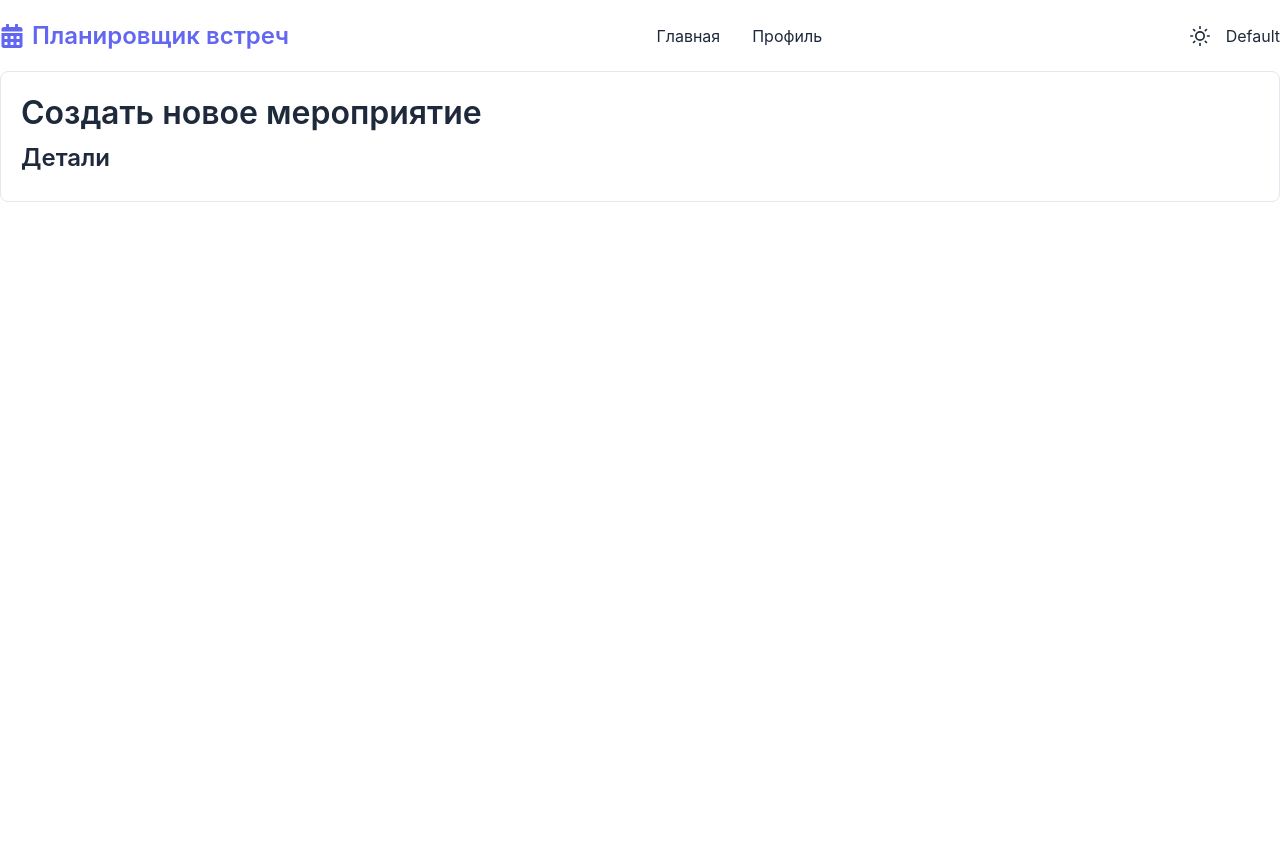
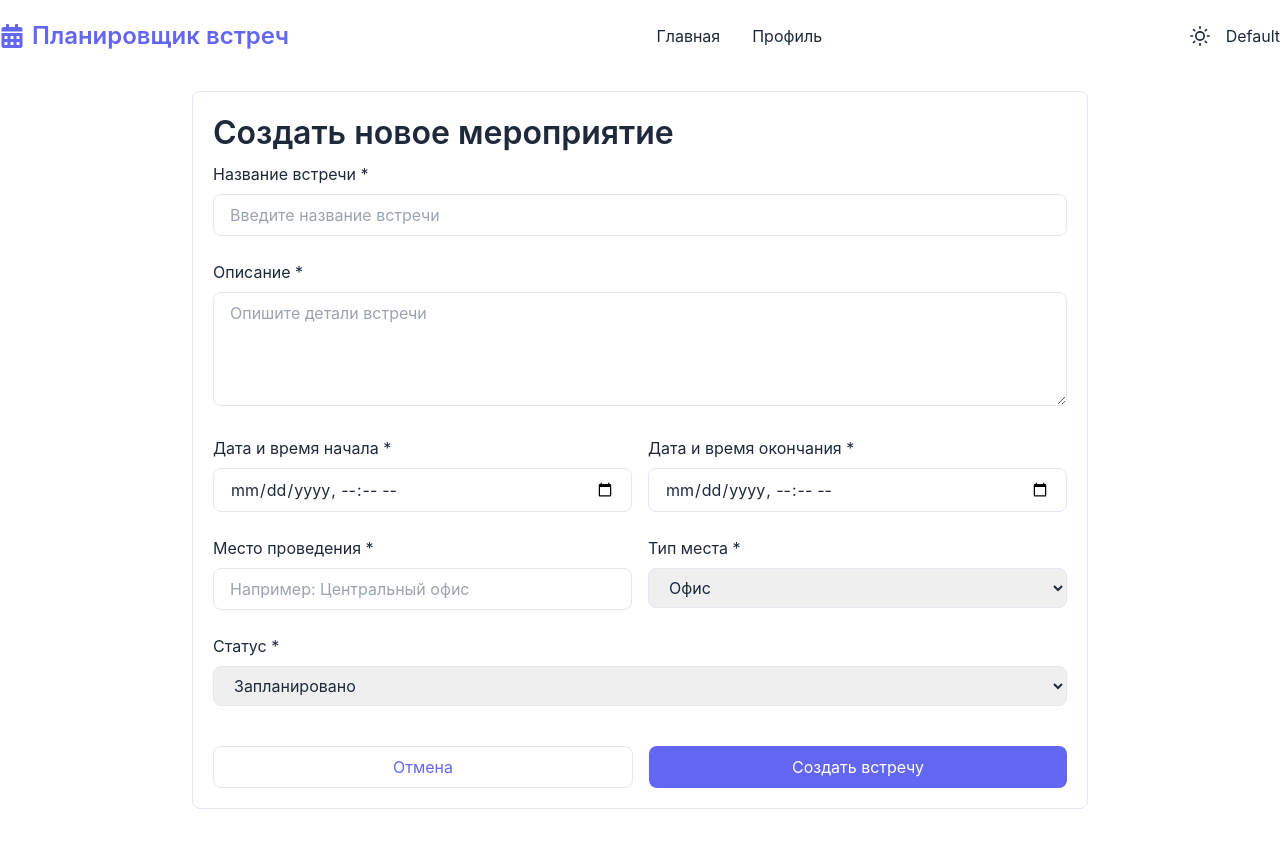
Before and after one commit to AlexeyKomarov99/MeetingPlanner, a Next.js app in the folder frontend/: page /meetings/create in a window 1280 px wide. Shown: the top 848 px of the page. Built offline with nearby package versions, Linux system fonts and the light colour scheme; no server answers.

Commit message:
Написание функционала по  созданию новой задачи на фронтенде

```diff
--- a/frontend/app/meetings/create/page.js
+++ b/frontend/app/meetings/create/page.js
@@ -1,16 +1,158 @@
+'use client'
 import React from 'react'
+import { useForm } from 'react-hook-form'
+import { zodResolver } from '@hookform/resolvers/zod'
+import { meetingSchema } from '../../../lib/validation'
+import useStore from '../../../lib/store'
+import { useRouter } from 'next/navigation'
+import {meetingsAPI} from '../../../lib/api'
 
 const page = () => {
-  return (
-    <div className='w-full max-w-7xl mx-auto border border-[var(--border-light)] rounded-lg p-5'>
+    const { register, handleSubmit, formState: { errors } } = useForm({
+      resolver: zodResolver(meetingSchema),
+      defaultValues: {
+        status: 'planned',
+        location_type: 'office'
+      }
+    })
+    const router = useRouter()
+    const {addMeetings} = useStore()
 
-      <h2 className='text-[var(--text-primary)] mb-2'>Создать новое мероприятие</h2>
-      <h4 className='text-[var(--text-primary)] mb-2'>Детали</h4>
+    const onSubmit = async (data) => {
+      try {
+        const meetingData = {
+          ...data,
+          start_time: new Date(data.start_time).toISOString(),
+          end_time: new Date(data.end_time).toISOString()
+        }
 
+        const response = await meetingsAPI.createMeeting(meetingData)
+        addMeetings(response.data)
+        router.push(`/meetings/${response.data.meeting_id}`)
+      } catch (error) {
+        console.error('Ошибка создания встречи:', error)
+      }
+    }
 
+    return (
+      <div className='w-full max-w-4xl mx-auto border border-[var(--border-light)] rounded-lg p-5 mt-5'>
 
-    </div>
-  )
+        <h2 className='text-[var(--text-primary)] mb-2'>Создать новое мероприятие</h2>
+
+         <form onSubmit={handleSubmit(onSubmit)} className='space-y-6'>
+          {/* Название */}
+          <div>
+            <label className='block text-[var(--text-primary)] mb-2'>Название встречи *</label>
+            <input
+              {...register('title')}
+              placeholder='Введите название встречи'
+              className='w-full px-4 py-2 border border-[var(--border-light)] rounded-lg focus:border-[var(--text-accent)] focus:outline-none'
+            />
+            {errors.title && <span className='text-sm text-red-500'>{errors.title.message}</span>}
+          </div>
+
+          {/* Описание */}
+          <div>
+            <label className='block text-[var(--text-primary)] mb-2'>Описание *</label>
+            <textarea
+              {...register('description')}
+              rows="4"
+              placeholder='Опишите детали встречи'
+              className='w-full px-4 py-2 border border-[var(--border-light)] rounded-lg focus:border-[var(--text-accent)] focus:outline-none'
+            />
+            {errors.description && <span className='text-sm text-red-500'>{errors.description.message}</span>}
+          </div>
+
+          <div className='grid grid-cols-2 gap-4'>
+            {/* Дата начала */}
+            <div>
+              <label className='block text-[var(--text-primary)] mb-2'>Дата и время начала *</label>
+              <input
+                type="datetime-local"
+                {...register('start_time')}
+                className='w-full px-4 py-2 border border-[var(--border-light)] rounded-lg focus:border-[var(--text-accent)] focus:outline-none'
+              />
+              {errors.start_time && <span className='text-sm text-red-500'>{errors.start_time.message}</span>}
+            </div>
+
+            {/* Дата окончания */}
+            <div>
+              <label className='block text-[var(--text-primary)] mb-2'>Дата и время окончания *</label>
+              <input
+                type="datetime-local"
+                {...register('end_time')}
+                className='w-full px-4 py-2 border border-[var(--border-light)] rounded-lg focus:border-[var(--text-accent)] focus:outline-none'
+              />
+              {errors.end_time && <span className='text-sm text-red-500'>{errors.end_time.message}</span>}
+            </div>
+          </div>
+
+          <div className='grid grid-cols-2 gap-4'>
+            {/* Локация */}
+            <div>
+              <label className='block text-[var(--text-primary)] mb-2'>Место проведения *</label>
+              <input
+                {...register('location')}
+                placeholder='Например: Центральный офис'
+                className='w-full px-4 py-2 border border-[var(--border-light)] rounded-lg focus:border-[var(--text-accent)] focus:outline-none'
+              />
+              {errors.location && <span className='text-sm text-red-500'>{errors.location.message}</span>}
+            </div>
+
+            {/* Тип локации */}
+            <div>
+              <label className='block text-[var(--text-primary)] mb-2'>Тип места *</label>
+              <select
+                {...register('location_type')}
+                className='w-full px-4 py-2 border border-[var(--border-light)] rounded-lg focus:border-[var(--text-accent)] focus:outline-none'
+              >
+                <option value="office">Офис</option>
+                <option value="cafe">Кафе</option>
+                <option value="park">Парк</option>
+                <option value="gym">Спортзал</option>
+                <option value="home">Дом</option>
+              </select>
+              {errors.location_type && <span className='text-sm text-red500'>{errors.location_type.message}</span>}
+            </div>
+          </div>
+
+          {/* Статус */}
+          <div>
+            <label className='block text-[var(--text-primary)] mb-2'>Статус *</label>
+            <select
+              {...register('status')}
+              className='w-full px-4 py-2 border border-[var(--border-light)] rounded-lg focus:border-[var(--text-accent)] focus:outline-none'
+            >
+              <option value="planned">Запланировано</option>
+              <option value="active">Активно</option>
+              <option value="completed">Завершено</option>
+              <option value="cancelled">Отменено</option>
+              <option value="postponed">Перенесено</option>
+            </select>
+            {errors.status && <span className='text-sm text-red-500'>{errors.status.message}</span>}
+          </div>
+
+          {/* Кнопки */}
+          <div className='flex space-x-4 pt-4'>
+            <button
+              type="button"
+              onClick={() => router.back()}
+              className='btn-transparent flex-1'
+            >
+              Отмена
+            </button>
+            <button
+              type="submit"
+              className='btn-accent-color flex-1'
+            >
+              Создать встречу
+            </button>
+          </div>
+
+        </form>
+
+      </div>
+    )
 }
 
 export default page
--- a/frontend/lib/store.js
+++ b/frontend/lib/store.js
@@ -59,7 +59,18 @@ const useStore = create(
                     ...state.user,
                     created_meetings: meetingsData.created_meetings || [],
                     participating_meetings: meetingsData.participating_meetings || []
-                }
+                },
+                lastUpdate: Date.now()
+            })),
+            addMeetings: (newMeeting) => set((state) => ({
+                user: {
+                    ...state.user,
+                    created_meetings: [
+                        ...(state.user?.created_meetings || []),
+                        newMeeting
+                    ]
+                },
+                lastUpdate: Date.now()
             }))
         }),
         {
--- a/frontend/lib/validation.js
+++ b/frontend/lib/validation.js
@@ -15,3 +15,20 @@ export const registerSchema = z.object({
   message: "Пароли не совпадают",
   path: ["confirmPassword"]
 });
+
+export const meetingSchema = z.object({
+  title: z.string().min(3, 'Название должно быть не менее 3 символов').max(200),
+  description: z.string().min(10, 'Описание должно быть не менее 10 символов'),
+  start_time: z.string().refine(val => !isNaN(Date.parse(val)), 'Некорректная дата'),
+  end_time: z.string().refine(val => !isNaN(Date.parse(val)), 'Некорректная дата'),
+  location: z.string().min(3, 'Локация должна быть не менее 3 символов'),
+  location_type: z.enum(['office', 'cafe', 'park', 'gym', 'home'], {
+    errorMap: () => ({ message: 'Выберите тип локации' })
+  }),
+  status: z.enum(['planned', 'active', 'completed', 'cancelled', 'postponed'], {
+    errorMap: () => ({ message: 'Выберите статус' })
+  })
+}).refine(data => new Date(data.end_time) > new Date(data.start_time), {
+  message: "Время окончания должно быть позже времени начала",
+  path: ["end_time"]
+});
```
Also changed, not shown: 1 other file (tests, documents, lock files or other folders).
